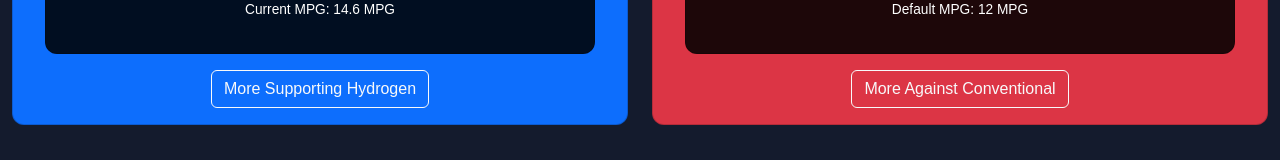
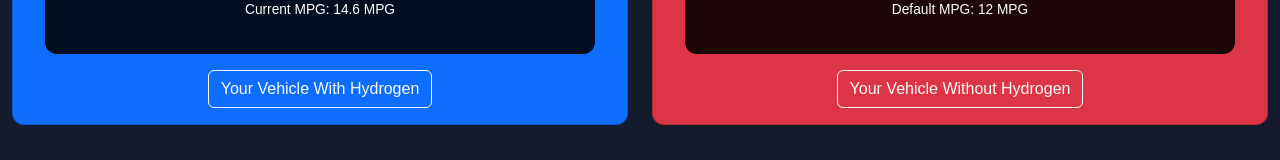
Before and after one commit to HNOI-Senior-Design-Performance-Tool/GUI, a React (Create React App) app: page /home in a window 1280 px wide. Shown: the part 498-658 px from the top of the page. Built offline with nearby package versions, Linux system fonts and the light colour scheme.

Commit message:
Renamed the stats pages to be more clear

```diff
--- a/src/App.js
+++ b/src/App.js
@@ -1,8 +1,8 @@
 import './App.css';
 import {Routes, Route, Navigate} from 'react-router-dom';
 import Navbar from './elements/Navbar';
-import ForHydrogen from "./pages/ForHydrogen";
-import AgainstConventional from "./pages/AgainstConventional";
+import WithHydrogen from "./pages/WithHydrogen";
+import WithoutHydrogen from "./pages/WithoutHydrogen";
 import Home from "./pages/Home";
 import {useState} from "react";
 import Footer from "./elements/Footer";
@@ -43,7 +43,7 @@ function App() {
     return (
       <ColorModeContext.Provider value={colorMode}>
         <ThemeProvider theme={theme}>
-          <CssBaseline/>
+          <CssBaseline />
           <div id="page-container">
             {/*Navbar*/}
             <Navbar />
@@ -54,13 +54,13 @@ function App() {
                 <Route exact path="home" element={<Home data={data} />} />
                 <Route
                   exact
-                  path="home/for_hydrogen"
-                  element={<ForHydrogen data={data} />}
+                  path="home/withHydrogen"
+                  element={<WithHydrogen data={data} />}
                 />
                 <Route
                   exact
-                  path="home/against_conventional"
-                  element={<AgainstConventional data={data} />}
+                  path="home/withoutHydrogen"
+                  element={<WithoutHydrogen data={data} />}
                 />
                 <Route exact path="about" element={<About />} />
                 <Route exact path="admin" element={<Dashboard />} />
--- a/src/pages/AgainstConventional.js
+++ /dev/null
@@ -1,9 +0,0 @@
-const AgainstConventional = () => {
-    return (
-        <>
-            <h1>Against Conventional</h1>
-        </>
-    )
-}
-
-export default AgainstConventional
--- a/src/pages/ForHydrogen.js
+++ /dev/null
@@ -1,9 +0,0 @@
-const ForHydrogen = () => {
-    return (
-        <>
-            <h1>For Hydrogen</h1>
-        </>
-    )
-}
-
-export default ForHydrogen
--- a/src/pages/Home.js
+++ b/src/pages/Home.js
@@ -11,24 +11,22 @@ const Home = () => {
               <div className="card jumbotron bg-primary">
                 <div className="card-body text-center">
                   <p className="card-text">
-                                    <img style={{height:"30vh"}} src={hydrogen}/>
+                    <img style={{ height: "30vh" }} src={hydrogen} />
 
                     <div className="card m-3">
                       <div className="card-body">
-                                            <p>
-                                                Hydrogen Level: 75 %
-                                            </p>
-                                            <p>
-                                                Co2 Reduction: 3923 grams
-                                            </p>
-                                            <p>
-                                                Current MPG: 14.6 MPG
-                                            </p>
+                        <p>Hydrogen Level: 75 %</p>
+                        <p>Co2 Reduction: 3923 grams</p>
+                        <p>Current MPG: 14.6 MPG</p>
                       </div>
                     </div>
-
                   </p>
-                                <NavLink to="/home/for_hydrogen" className="btn btn-outline-light">More Supporting Hydrogen</NavLink>
+                  <NavLink
+                    to="/home/withHydrogen"
+                    className="btn btn-outline-light"
+                  >
+                    Your Vehicle With Hydrogen
+                  </NavLink>
                 </div>
               </div>
             </div>
@@ -36,30 +34,29 @@ const Home = () => {
               <div className="card bg-danger h-100">
                 <div className="card-body text-center">
                   <p className="card-text">
-                                    <img style={{height:"30vh"}} src={gas}/>
+                    <img style={{ height: "30vh" }} src={gas} />
 
                     <div className="card m-3">
                       <div className="card-body">
-                                            <p>
-                                                Diesel Particulate Reduction: 20 %
-                                            </p>
-                                            <p>
-                                                Fuel Savings: 0.385 gpm
-                                            </p>
-                                            <p>
-                                                Default MPG: 12 MPG
-                                            </p>
+                        <p>Diesel Particulate Reduction: 20 %</p>
+                        <p>Fuel Savings: 0.385 gpm</p>
+                        <p>Default MPG: 12 MPG</p>
                       </div>
                     </div>
                   </p>
-                                <NavLink to="/home/for_hydrogen" className="btn btn-outline-light">More Against Conventional</NavLink>
+                  <NavLink
+                    to="/home/withoutHydrogen"
+                    className="btn btn-outline-light"
+                  >
+                    Your Vehicle Without Hydrogen
+                  </NavLink>
                 </div>
               </div>
             </div>
           </div>
         </div>
       </>
-    )
+    );
 }
 
 export default Home
--- /dev/null
+++ b/src/pages/WithHydrogen.js
@@ -0,0 +1,9 @@
+const WithHydrogen = () => {
+    return (
+      <>
+        <h1>With Hydrogen</h1>
+      </>
+    );
+}
+
+export default WithHydrogen;
--- /dev/null
+++ b/src/pages/WithoutHydrogen.js
@@ -0,0 +1,9 @@
+const WithoutHydrogen = () => {
+    return (
+        <>
+            <h1>Without Hydrogen</h1>
+        </>
+    )
+}
+
+export default WithoutHydrogen;
```
Lines whose indentation alone changed are shown as unchanged.
